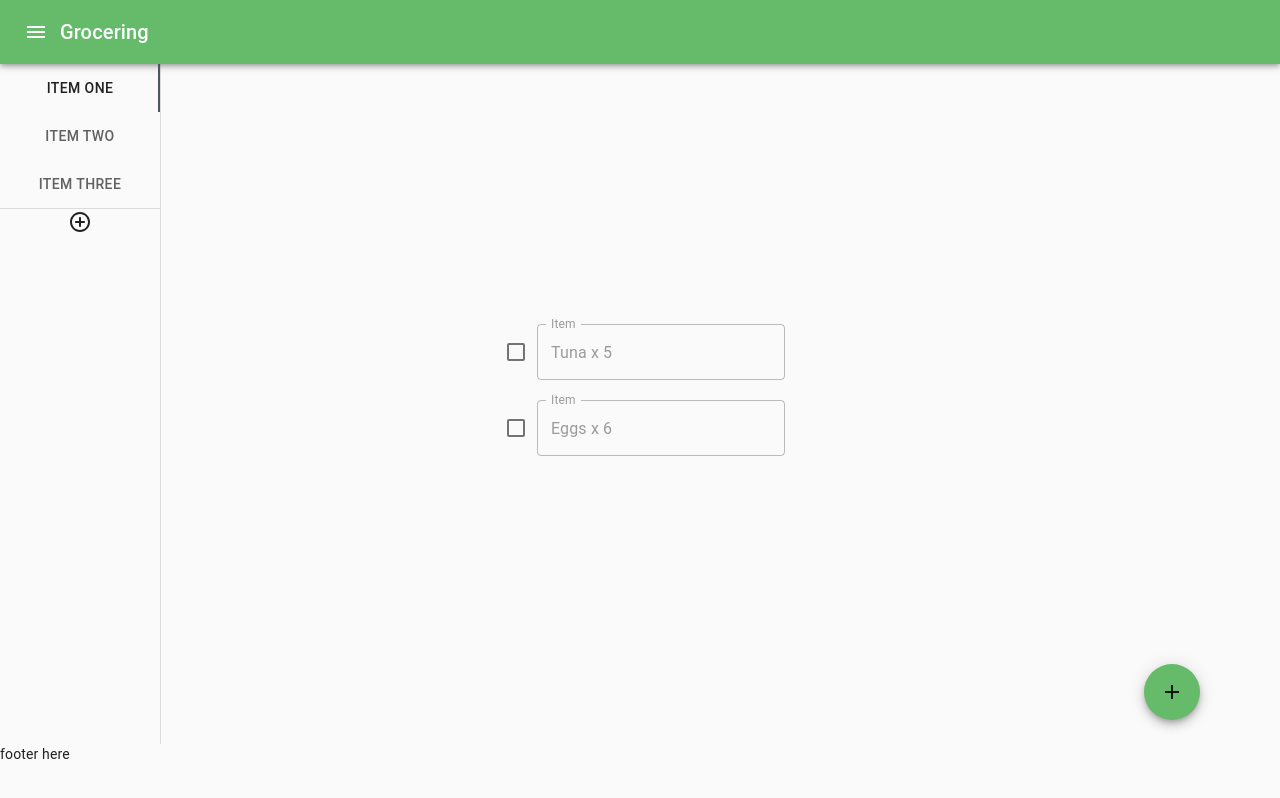
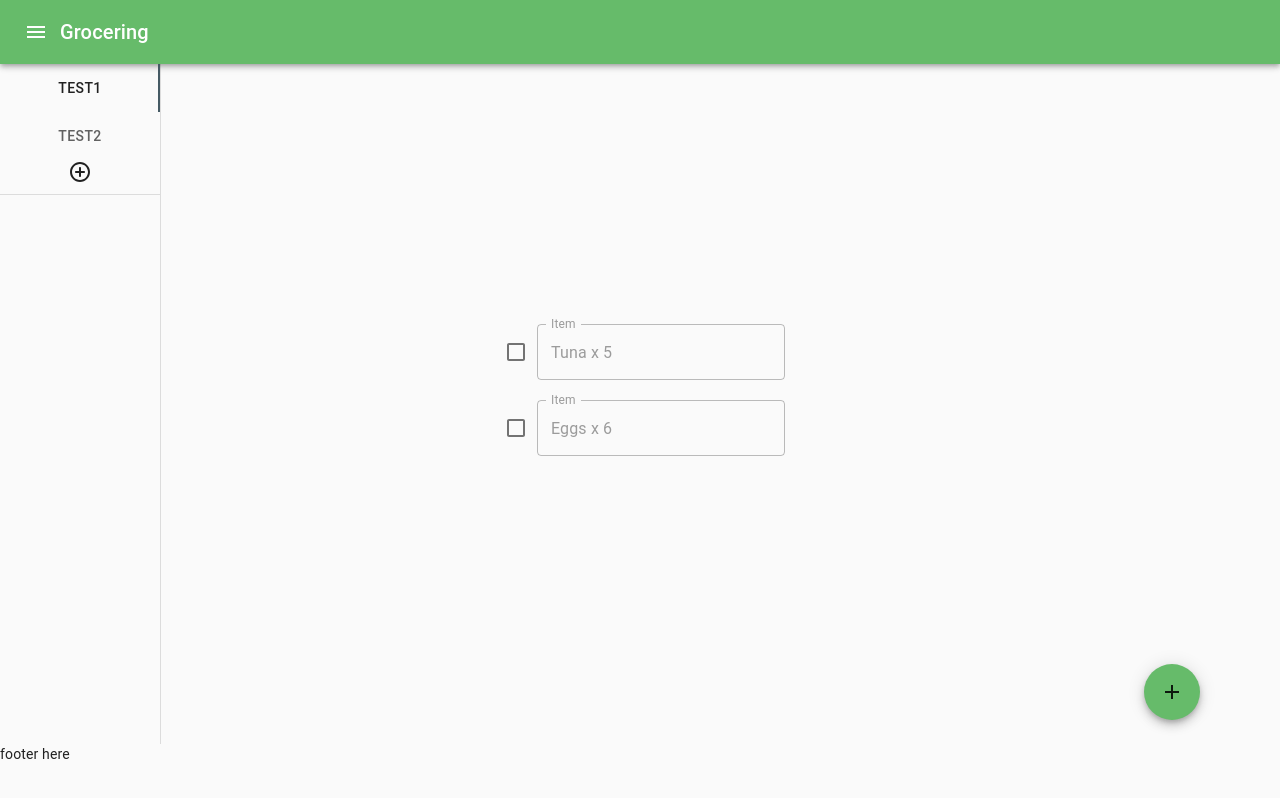
Before and after one commit to EilayDev/groceries-app, a Next.js app: page / in a window 1280 px wide. Built offline with nearby package versions, Linux system fonts and the light colour scheme.

Commit message:
dynamic grocery lists

```diff
--- a/Components/ShoppingLists.jsx
+++ b/Components/ShoppingLists.jsx
@@ -1,11 +1,11 @@
-import React, { BreaksStrictMode } from 'react';
+import React, {useState} from 'react';
 import AddCircleOutlineRoundedIcon from '@material-ui/icons/AddCircleOutlineRounded';
 import Divider from '@material-ui/core/Divider';
 import { makeStyles } from '@material-ui/core/styles';
 import Tabs from '@material-ui/core/Tabs';
 import Tab from '@material-ui/core/Tab';
-import { Popover, TextField, Tooltip, Typography } from '@material-ui/core';
-import PropTypes from 'prop-types';
+import {Tooltip} from '@material-ui/core';
+import CloseIcon from '@material-ui/icons/Close';
 
 
 const useStyles = makeStyles((theme) => ({
@@ -17,11 +17,11 @@ const useStyles = makeStyles((theme) => ({
     display: 'block',
     'margin-left': 'auto',
     'margin-right': 'auto',
-    'margin-top': 1,
-    'margin-bottom':6,
+    'margin-bottom': '10px',
     '&:hover': {
       'cursor': 'pointer !important'
     },
+
   },
   ListField: {
     width:'100%',
@@ -29,23 +29,33 @@ const useStyles = makeStyles((theme) => ({
   },
   fullHeight: {
     height:'100%'
-  }
+  },
 }));
 
-function a11yProps(index) {
-  return {
-    id: `simple-tab-${index}`,
-    'aria-controls': `simple-tabpanel-${index}`,
-  };
-}
+
 
 export default function ShoppingLists() {
   const classes = useStyles();
-  const [selectedTab, setSelectedTab] = React.useState(0);
+  const [selectedTab, setSelectedTab] = useState(0);
+  const [lists, setLists] = useState([]);
 
   const handleChange = (event, newValue) => {
     setSelectedTab(newValue);
   };
+
+  const placeholdLists = [
+    {
+      label: "Test1",
+    },
+    {
+      label: "Test2"
+    }
+  ];
+  const handleAdd = (event) => {
+    setLists(prevData => {
+      return [...prevData, {label: "new"}]
+    })
+  }
 
   return (
     <div className={`${classes.selected} ${classes.fullHeight}`}>
@@ -55,15 +65,22 @@ export default function ShoppingLists() {
         value={selectedTab}
         onChange={handleChange}
         >
+        {placeholdLists.map((list, index) => (
+          <Tab key={index} label={list.label}/>
+        ))}
 
-        <Tab label="Item One" {...a11yProps(0)}/>
-        <Tab label="Item Two"{...a11yProps(1)}/>
-        <Tab label="Item Three" {...a11yProps(2)}/>
+
+        {lists.map((list, index) => (
+            <Tab key={index} label={list.label}/>
+        ))}
+
       </Tabs>
+      <Tooltip title="Add a list">
+        <AddCircleOutlineRoundedIcon className={classes.addIcon} onClick={handleAdd}/>
+      </Tooltip>
       <Divider/>
-      <Tooltip title="Add a list">
-      <AddCircleOutlineRoundedIcon className={classes.addIcon}/>
-      </Tooltip>
+
+
       </div>
 
 
```
